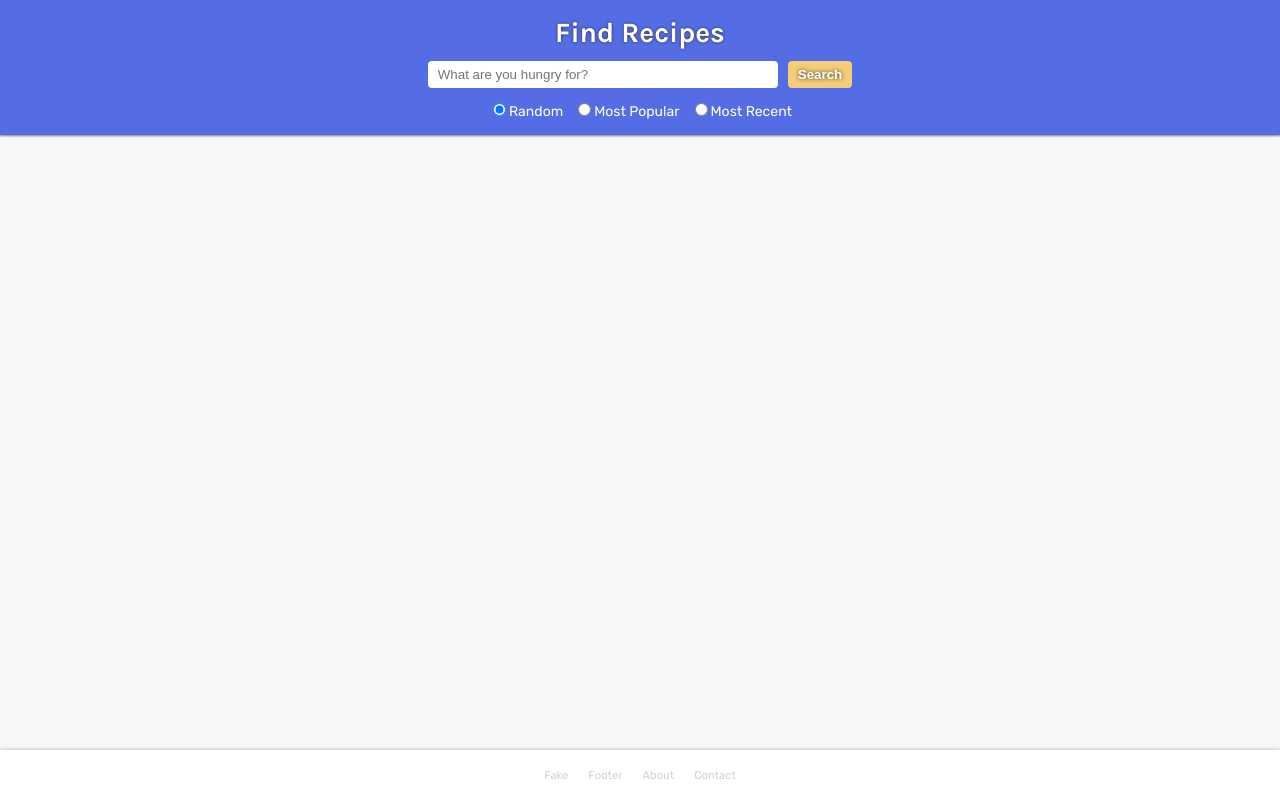
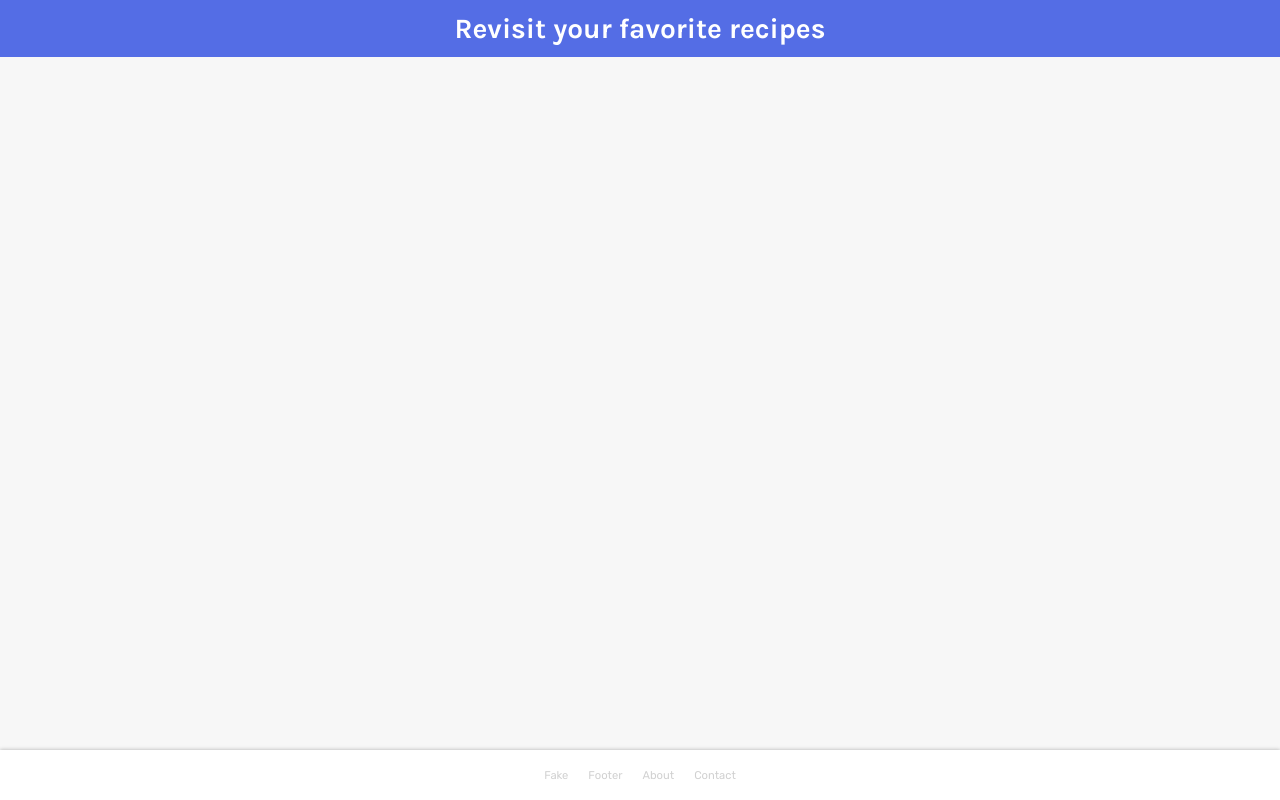
Before and after one commit to mannewdan/recipegram, a React (Vite) app: page /favorites in a window 1280 px wide. Built offline with nearby package versions, Linux system fonts and the light colour scheme.

Commit message:
favorites page

```diff
--- a/src/context/DataContext.tsx
+++ b/src/context/DataContext.tsx
@@ -38,6 +38,7 @@ type DataContextT = {
   addRecipeData: (recipe: RecipeT, liked?: boolean) => boolean;
   getRecipeLikes: (recipe: RecipeT) => number;
   updateRecipeLikes: (recipe: RecipeT, change: number) => void;
+  getFavoriteRecipes: () => Array<RecipeT>;
 };
 
 const Context = React.createContext({} as DataContextT);
@@ -58,9 +59,6 @@ export function DataContextProvider(props: { children: React.ReactNode }) {
     const data = localStorage.getItem("recipe-data");
     return data ? JSON.parse(data) : {};
   });
-
-  console.log(userData);
-  console.log(recipeData);
 
   //functions
   function toggleUserRecipeStatus(
@@ -107,6 +105,11 @@ export function DataContextProvider(props: { children: React.ReactNode }) {
 
     return true;
   }
+  function getFavoriteRecipes(): Array<RecipeT> {
+    return Object.keys(userData.favorites).map((id) => {
+      return recipeData[id].recipe;
+    }) as RecipeT[];
+  }
   function getRecipeLikes(recipe: RecipeT): number {
     return recipeData[recipe.id] ? recipeData[recipe.id].likeCount : 0;
   }
@@ -140,6 +143,7 @@ export function DataContextProvider(props: { children: React.ReactNode }) {
         addRecipeData,
         getRecipeLikes,
         updateRecipeLikes,
+        getFavoriteRecipes,
       }}
     >
       {props.children}
--- a/src/css/main.css
+++ b/src/css/main.css
@@ -320,4 +320,14 @@ footer {
 footer a {
   text-decoration: none;
   color: #d1d1d1;
+}
+
+.favorites__title {
+  background-color: #546de5;
+  color: hsl(0deg, 0%, 100%);
+  padding: 12px;
+}
+.favorites__title h3 {
+  font-size: 2rem;
+  text-align: center;
 }/*# sourceMappingURL=main.css.map */
--- a/src/pages/Favorites.tsx
+++ b/src/pages/Favorites.tsx
@@ -1,13 +1,29 @@
-import SearchBar from "../components/SearchBar";
+import React from "react";
+import Recipe from "../components/Recipe";
+import { useDataContext } from "../context/DataContext";
 
 type FavoritesProps = {
   search: (query: string, sort?: string) => void;
 };
 
 export default function Favorites({ search }: FavoritesProps) {
+  const [recipes, setRecipes] = React.useState(
+    useDataContext().getFavoriteRecipes()
+  );
+
   return (
     <>
-      <SearchBar search={search} />
+      <div className="favorites__title">
+        <h3>Revisit your favorite recipes</h3>
+      </div>
+
+      {recipes.length > 0 && (
+        <div className="recipe-container">
+          {recipes.map((r) => {
+            return <Recipe key={r.id} recipe={r} />;
+          })}
+        </div>
+      )}
     </>
   );
 }
--- /dev/null
+++ b/src/sass/layout/_favorites.scss
@@ -0,0 +1,12 @@
+@use "../globals/themes" as *;
+
+.favorites__title {
+  background-color: $accent;
+  color: $white;
+  padding: 12px;
+
+  h3 {
+    font-size: 2rem;
+    text-align: center;
+  }
+}
--- a/src/sass/layout/_index.scss
+++ b/src/sass/layout/_index.scss
@@ -1,3 +1,4 @@
 @use "recipe";
 @use "search";
 @use "footer";
+@use "favorites";
```
Also changed, not shown: 1 other file (tests, documents, lock files or other folders).
